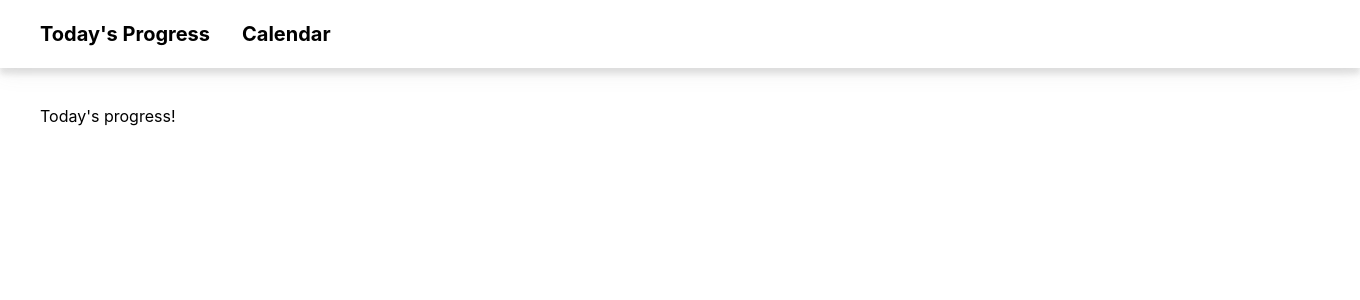
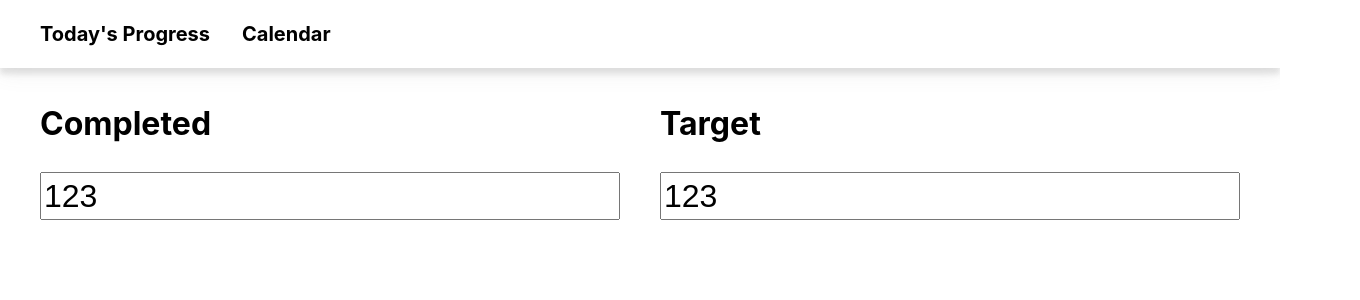
Before and after one commit to Zevgon/workout_tracker, a React (Create React App) app: page / in a window 1280 px wide. Shown: the top 300 px of the page, 1360 px wide, since content can reach past the window. Built offline with nearby package versions, Linux system fonts and the light colour scheme.

Commit message:
fill out today's progress section a little

```diff
--- a/src/GlobalStyle.ts
+++ b/src/GlobalStyle.ts
@@ -60,6 +60,11 @@ table {
 	border-collapse: collapse;
 	border-spacing: 0;
 }
+
+* {
+	box-sizing: border-box;
+}
+
 `;
 
 export default GlobalStyle;
--- a/src/routes/TodaysProgress/TodaysProgress.tsx
+++ b/src/routes/TodaysProgress/TodaysProgress.tsx
@@ -1,5 +1,36 @@
+import styled from "styled-components";
+
+const PushupsCompleted = styled.input`
+  height: 48px;
+  display: flex;
+  font-size: 32px;
+  margin-top: 32px;
+  width: 100%;
+`;
+
+const ProgressSection = styled.div`
+  width: 100%;
+`;
+
+const Container = styled.div`
+  width: 100%;
+  display: flex;
+  column-gap: 40px;
+`;
+
 const TodaysProgress = () => {
-  return <div>Today's progress!</div>;
+  return (
+    <Container>
+      <ProgressSection>
+        <h1>Completed</h1>
+        <PushupsCompleted value="123" />
+      </ProgressSection>
+      <ProgressSection>
+        <h1>Target</h1>
+        <PushupsCompleted value="123" />
+      </ProgressSection>
+    </Container>
+  );
 };
 
 export default TodaysProgress;
```
